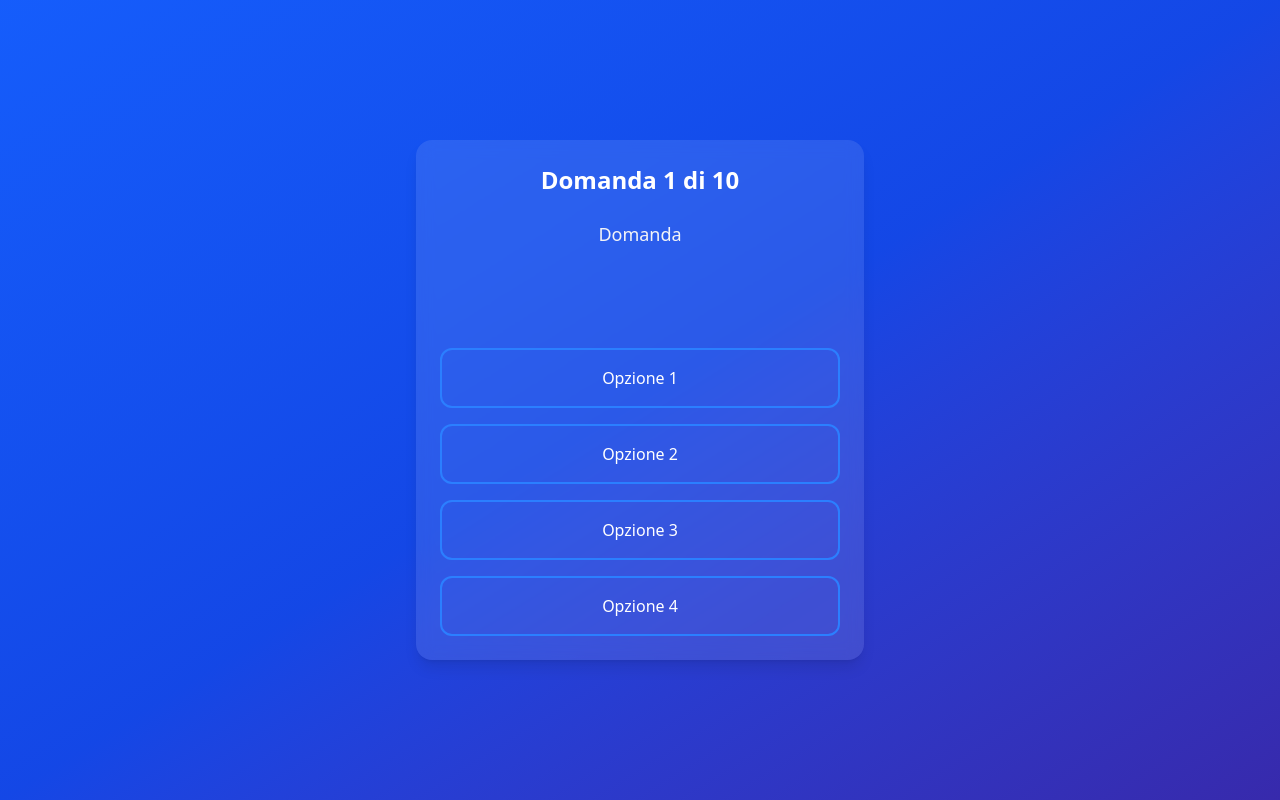
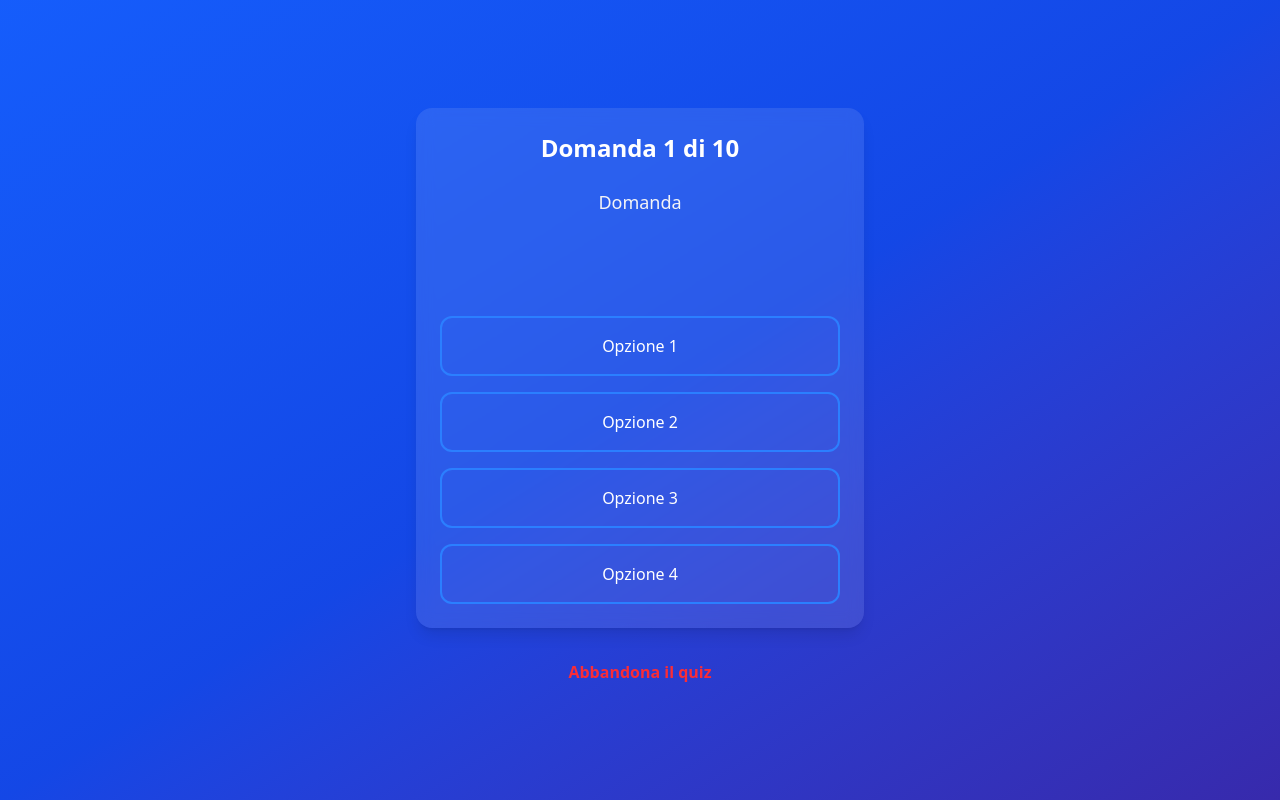
Before and after one commit to mendozagianfranco/quiz-game, a React (Vite) app: page /quiz in a window 1280 px wide. Built offline with nearby package versions, Linux system fonts and the light colour scheme.

Commit message:
feat: add button quit quiz

```diff
--- a/src/pages/Quiz.jsx
+++ b/src/pages/Quiz.jsx
@@ -14,6 +14,9 @@ export default function Quiz() {
                         <button className='w-full p-4 rounded-xl border-2 border-blue-500 hover:bg-blue-100 hover:text-blue-700 transition cursor-pointer'>Opzione 4</button>
                     </div>
                 </div>
+                <button className='mt-6 text-red-500 font-semibold hover:text-white hover:bg-red-500 px-4 py-2 rounded-lg transition cursor-pointer'>
+                    Abbandona il quiz
+                </button>
             </div>
         </>
     );
```
